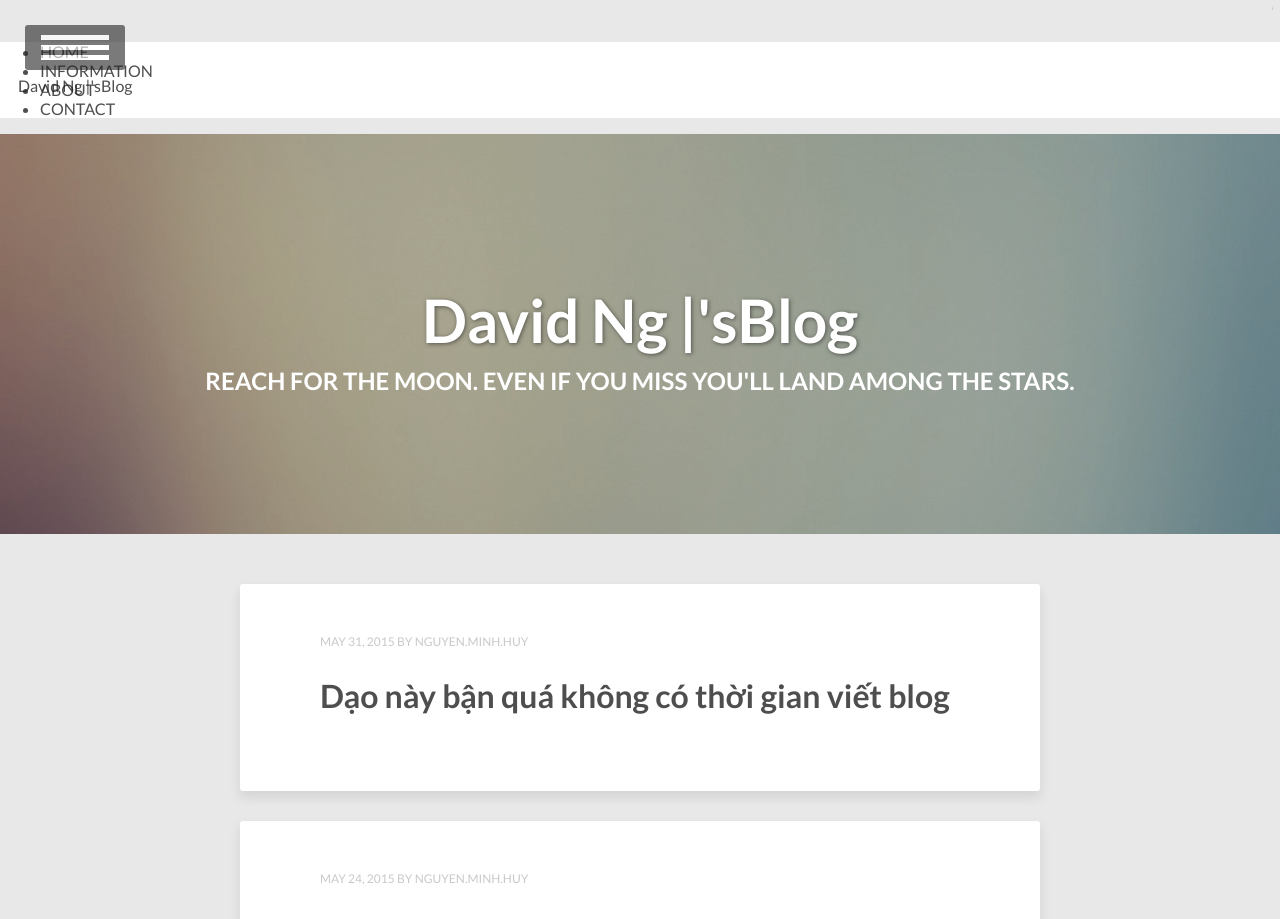
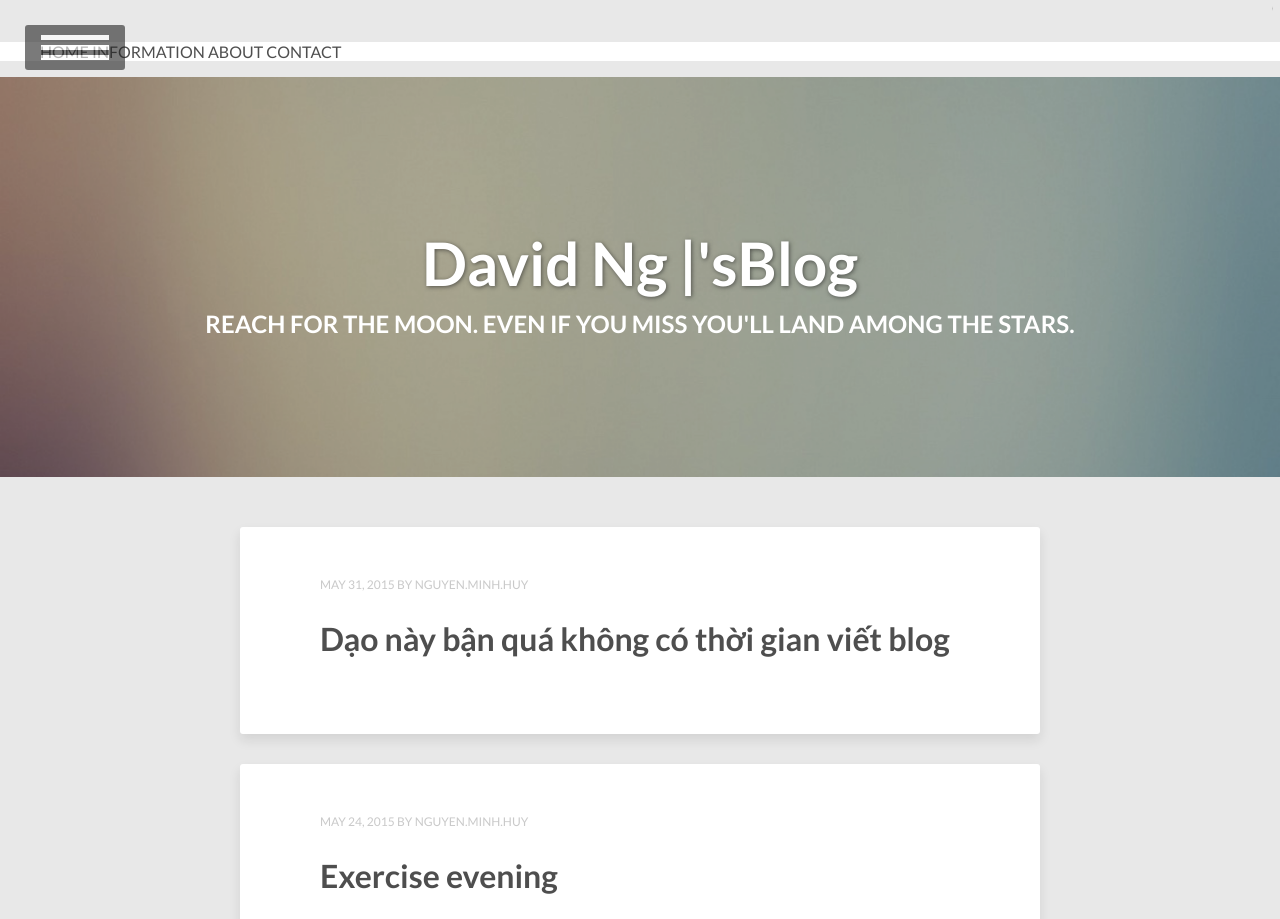
Before and after one commit to vareisen/vareisen.github.io, a Jekyll site: the page built from index.html, in a window 1280 px wide. Shown: the top 919 px of the page. Built offline with Jekyll 4.4.1, drawn with Linux system fonts in a browser that asks for light colours; the list of posts is cut into pages by our own code; comment, search, counter and statistics services are not loaded.

Commit message:
Update head.html

```diff
--- a/_includes/head.html
+++ b/_includes/head.html
@@ -73,7 +73,12 @@
 #navi-bar{
     background-color: #fff;
 }
-
+#navi-bar ul {
+    list-style-type: none;
+}
+#navi-bar ul li {
+    display: inline;
+}
 
 </style>
 <p class="pos_fixed"><a href="http://minhhuy150894.github.io/">David Ng |'sBlog</a></p>
```
